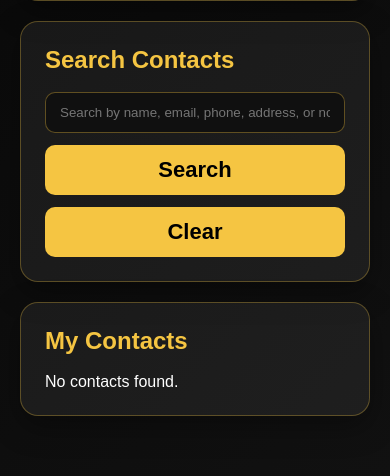
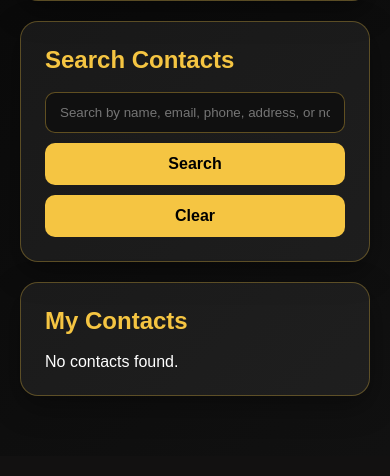
Before and after one commit to elvie-valmores/LAMP-Stack-Project-Group-14, a PHP site: page /frontend/pages/contacts.php in a window 390 px wide. Shown: the part 798-1274 px from the top of the page. After the commit the page ends 1194 px from the top, so only its background shows below. Run offline with PHP 8.4, Linux system fonts and the light colour scheme; the visitor is signed in with stand-in values (Sample User, id 1); data that the repository does not hold is empty.

Commit message:
Fix contact search button size

```diff
--- a/frontend/assets/css/style.css
+++ b/frontend/assets/css/style.css
@@ -1066,3 +1066,29 @@ small {
         grid-template-columns: 1fr;
     }
 }
+
+/* Smaller Contact Search Buttons Fix */
+.search-row {
+    display: grid !important;
+    grid-template-columns: 1fr 110px 90px !important;
+    gap: 10px !important;
+    align-items: center !important;
+}
+
+.search-row button {
+    width: auto !important;
+    min-width: 0 !important;
+    font-size: 1rem !important;
+    padding: 12px 14px !important;
+    border-radius: 10px !important;
+}
+
+@media (max-width: 700px) {
+    .search-row {
+        grid-template-columns: 1fr !important;
+    }
+
+    .search-row button {
+        width: 100% !important;
+    }
+}
```
